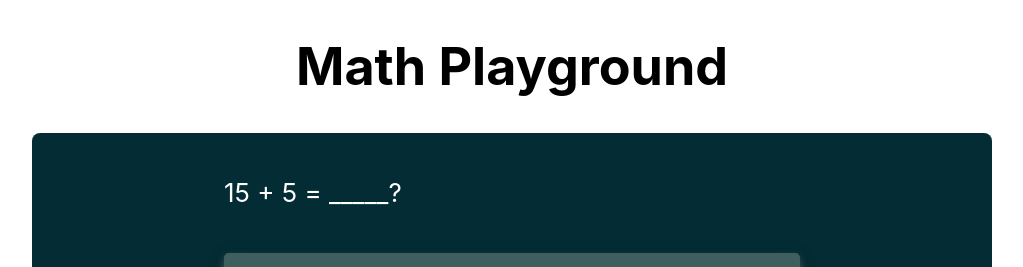
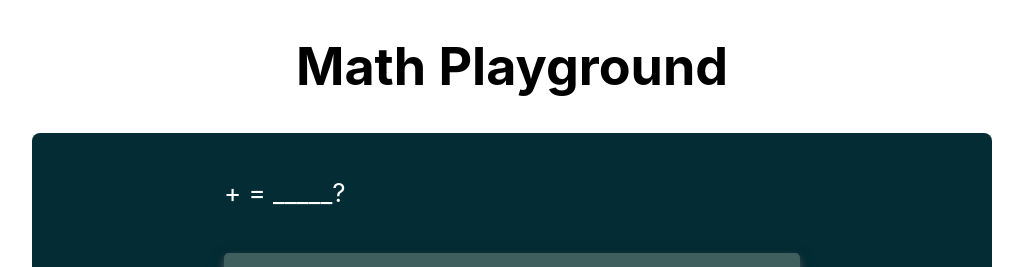
Before and after one commit to ryu9827/math-playground, a React (Create React App) app: page / in a window 1280 px wide. Shown: the top 267 px of the page, without its empty margins (128-1151 px from the left). Built offline with nearby package versions, Linux system fonts and the light colour scheme.

Commit message:
add redux and reducer, actions

```diff
--- a/package.json
+++ b/package.json
@@ -8,7 +8,9 @@
     "@material-ui/styles": "^3.0.0-alpha.10",
     "react": "^16.8.6",
     "react-dom": "^16.8.6",
-    "react-scripts": "3.0.1"
+    "react-redux": "^7.0.3",
+    "react-scripts": "3.0.1",
+    "redux": "^4.0.1"
   },
   "scripts": {
     "start": "react-scripts start",
--- a/src/components/Addition.js
+++ b/src/components/Addition.js
@@ -1,16 +1,10 @@
 import React from "react";
 import Container from "./Options/Container";
-import { QuestionConsumer } from "../context";
+import store from "../store/store";
 
 const Addition = () => {
-  return (
-    <QuestionConsumer>
-      {value => {
-        const { first, second } = value;
-        return <Container params={{ first, second }} operator={"+"} />;
-      }}
-    </QuestionConsumer>
-  );
+  const { first, second } = store;
+  return <Container params={{ first, second }} operator={"+"} />;
 };
 
 export default Addition;
--- /dev/null
+++ b/src/store/Action_Constant.js
@@ -0,0 +1,6 @@
+const C = {
+  CHOOSE_ANSWER: "CHOOSE_ANSWER", //change isCorrect
+  NEXT_QUESTION: "NEXT_QUESTION" //change first, second, isCorrect and 4 options
+};
+
+export default C;
--- /dev/null
+++ b/src/store/reducer.js
@@ -0,0 +1,23 @@
+import C from "./Action_Constant";
+// import { combineReducer } from "react-redux";
+
+const reducer = (state = {}, action) => {
+  switch (action.type) {
+    case C.CHOOSE_ANSWER:
+      return {
+        ...state,
+        isCorrect: action.choosedOption == this.result
+      };
+    case C.NEXT_QUESTION:
+      return {
+        ...state,
+        first: action.first,
+        second: action.second,
+        result: action.result
+      };
+    default:
+      return state;
+  }
+};
+
+export default reducer;
--- /dev/null
+++ b/src/store/store.js
@@ -0,0 +1,10 @@
+import { createStore } from "redux";
+import reducer from "./reducer";
+
+const store = createStore(reducer, initialState);
+
+const initialState = localStorage["redux-store"]
+  ? JSON.parse(localStorage["redux-store"])
+  : { first: 1, second: 2, result: 3, isCorrect: null };
+
+export default store;
```
Also changed, not shown: src/index.js (+4 -3 lines), src/store/actionsCreator.js (added, +15 -0 lines), 1 other file (tests, documents, lock files or other folders).
